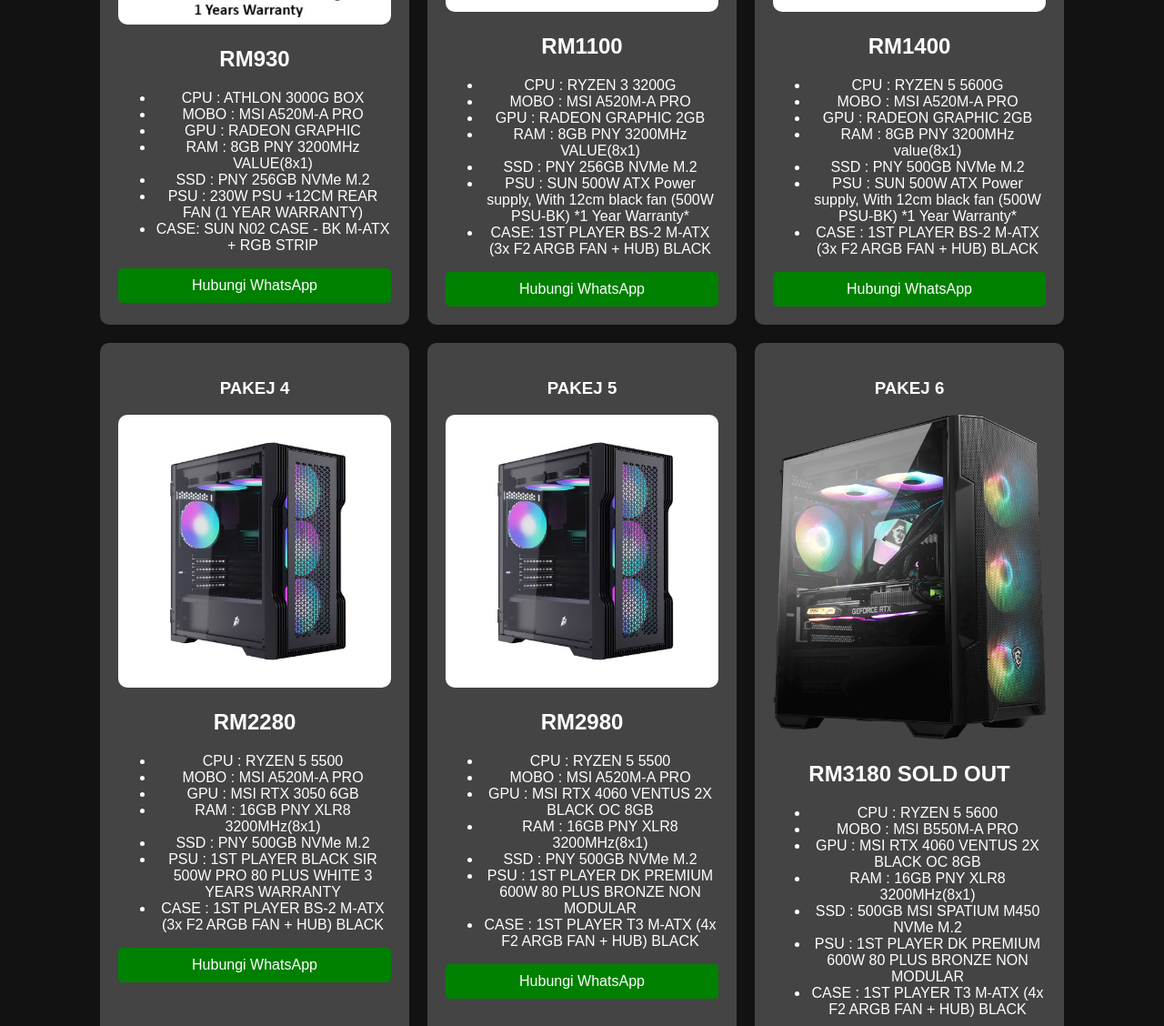
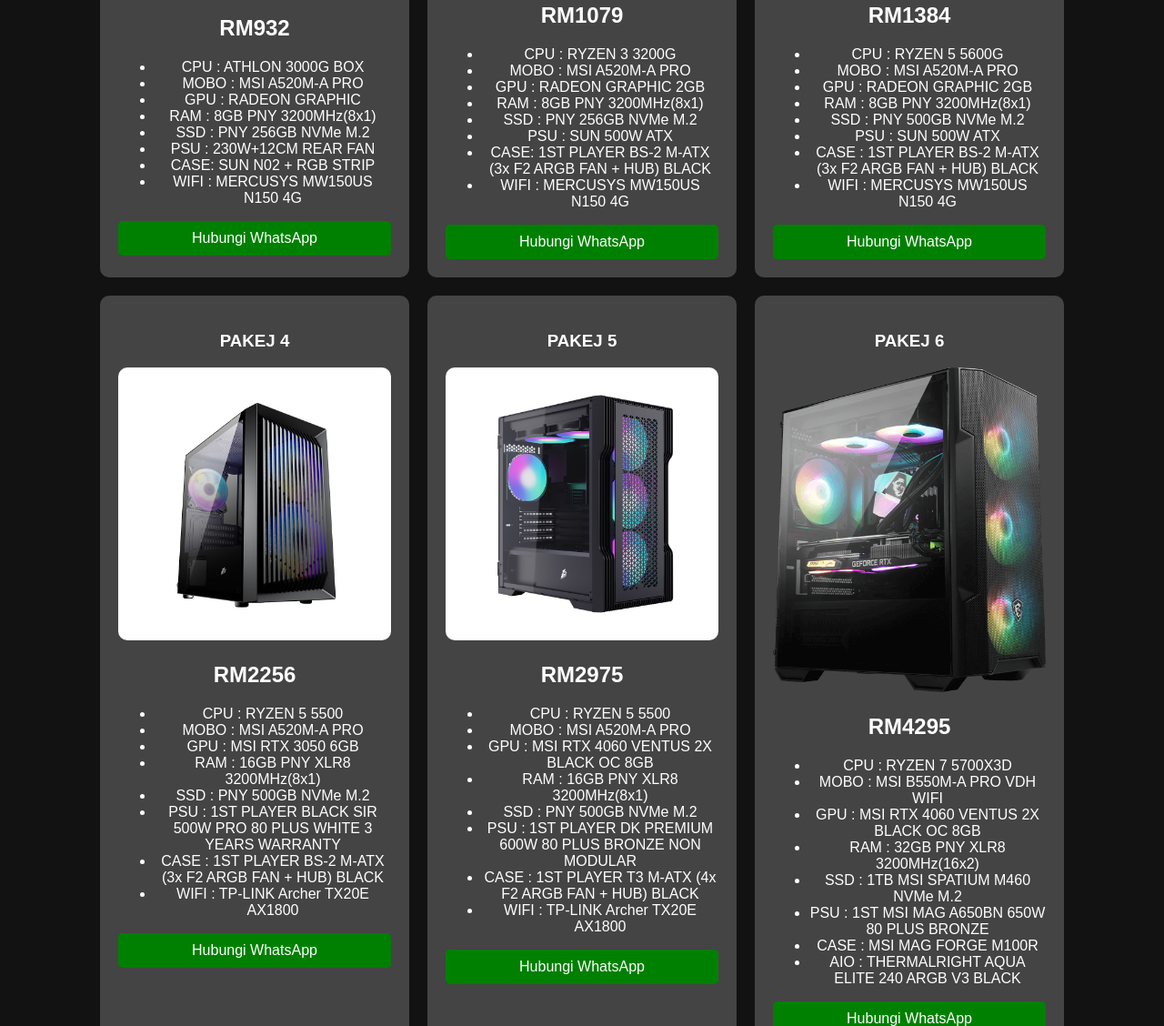
Before and after one commit to Pikachu566/Official_Website-FPS-FIKTECH-PC-SOLUTION, a plain HTML site: page index.html in a window 1280 px wide. Shown: the part 1092-2220 px from the top of the page at 91% size. Drawn offline with Linux system fonts and the light colour scheme.

Commit message:
Update index.html

```diff
--- a/index.html
+++ b/index.html
@@ -38,10 +38,10 @@
 </header>
 
 <div class="info-list">
-    <p>1. Untuk Penghantaran COD/POSTAGE RM30/RM50</p>
+    <p>1. Untuk Penghantaran COD/POSTAGE RM35/RM50</p>
     <p>2. Setiap Pesanan Mengambil Masa 3 Hari Waktu Bekerja.</p>
     <p>3. Lokasi: Ban Pecah, Tanjung Piandang, Perak.</p>
-    <p>4. Kemaskini: 14/4/2025</p>
+    <p>4. Kemaskini: 15/4/2025</p>
 </div>
 
 <div class="fullset-box">
@@ -50,7 +50,6 @@
     <p>MONITOR 27 INCH: VIEWSONIC VA2732-H RM440</p>
     <p>KEYBOARD : LOGITECH MK120/MOUSE COMBO RM65</p>
     <p>HEADSET : RAZER BLACKSHARK V2 X WHITE (SOLD OUT)</p>
-    <p>FREE : MERCUSYS MW150US N150 Wireless Nano USB Adapter, Nano Size, USB 2.0 </p>
 </div>
 
 <div class="container" id="product-container"></div>
@@ -64,13 +63,12 @@
 <script>
 
 const pakejList = [
-    { title: "PAKEJ 1", img: "Sunn02.jpg", price: "RM930", specs: ["CPU : ATHLON 3000G BOX", "MOBO : MSI A520M-A PRO", "GPU : RADEON GRAPHIC", "RAM : 8GB PNY 3200MHz VALUE(8x1)", "SSD : PNY 256GB NVMe M.2" , "PSU : 230W PSU +12CM REAR FAN (1 YEAR WARRANTY) " , "CASE: SUN N02 CASE - BK M-ATX + RGB STRIP "], wa: "175298421" },
-    { title: "PAKEJ 2", img: "BS2.jpg", price: "RM1100", specs: ["CPU : RYZEN 3 3200G", "MOBO : MSI A520M-A PRO", "GPU : RADEON GRAPHIC 2GB", "RAM : 8GB PNY 3200MHz VALUE(8x1)", "SSD : PNY 256GB NVMe M.2" , "PSU : SUN 500W ATX Power supply, With 12cm black fan (500W PSU-BK) *1 Year Warranty* " , "CASE: 1ST PLAYER BS-2 M-ATX (3x F2 ARGB FAN + HUB) BLACK "], wa: "175298421" },
-    { title: "PAKEJ 3", img: "BS2.jpg", price: "RM1400", specs: ["CPU : RYZEN 5 5600G", "MOBO : MSI A520M-A PRO", "GPU : RADEON GRAPHIC 2GB", "RAM : 8GB PNY 3200MHz value(8x1)", "SSD : PNY 500GB NVMe M.2" , "PSU : SUN 500W ATX Power supply, With 12cm black fan (500W PSU-BK) *1 Year Warranty*" , "CASE : 1ST PLAYER BS-2 M-ATX (3x F2 ARGB FAN + HUB) BLACK "], wa: "175298421" },
-	{ title: "PAKEJ 4", img: "T3.jpg", price: "RM2280", specs: ["CPU : RYZEN 5 5500", "MOBO : MSI A520M-A PRO", "GPU : MSI RTX 3050 6GB", "RAM : 16GB PNY XLR8 3200MHz(8x1)", "SSD : PNY 500GB NVMe M.2" , "PSU : 1ST PLAYER BLACK SIR 500W PRO 80 PLUS WHITE  3 YEARS WARRANTY" , "CASE : 1ST PLAYER BS-2 M-ATX (3x F2 ARGB FAN + HUB) BLACK "], wa: "175298421" },
-	{ title: "PAKEJ 5", img: "T3.jpg", price: "RM2980", specs: ["CPU : RYZEN 5 5500", "MOBO : MSI A520M-A PRO", "GPU : MSI RTX 4060 VENTUS 2X BLACK OC 8GB", "RAM : 16GB PNY XLR8 3200MHz(8x1)", "SSD : PNY 500GB NVMe M.2" , "PSU : 1ST PLAYER DK PREMIUM 600W 80 PLUS BRONZE NON MODULAR" , "CASE : 1ST PLAYER T3 M-ATX (4x F2 ARGB FAN + HUB) BLACK  "], wa: "175298421" },
-    { title: "PAKEJ 6", img: "MAG.png", price: "RM3180 SOLD OUT", specs: ["CPU : RYZEN 5 5600", "MOBO : MSI B550M-A PRO", "GPU : MSI RTX 4060 VENTUS 2X BLACK OC 8GB", "RAM : 16GB PNY XLR8 3200MHz(8x1)", "SSD : 500GB MSI SPATIUM M450 NVMe M.2" , "PSU : 1ST PLAYER DK PREMIUM 600W 80 PLUS BRONZE NON MODULAR" , "CASE : 1ST PLAYER T3 M-ATX (4x F2 ARGB FAN + HUB) BLACK  "], wa: "175298421" },
-    { title: "PAKEJ 7", img: "MAG.png", price: "RM3380 SOLD OUT", specs: ["CPU : RYZEN 5 5600", "MOBO : MSI B550M-A PRO VDH WIFI", "GPU : MSI RTX 4060 VENTUS 2X BLACK OC 8GB", "RAM : 16GB PNY XLR8 3200MHz(8x2)", "SSD : 500GB MSI SPATIUM M450 NVMe M.2" , "PSU : MSI MAG A650BN 650W 80 PLUS BRONZE NON MODULAR" , "CASE : MSI MAG FORGE M100R MICRO ATX TOWER CASING (BLACK) (4x ARGB FAN+HUB)"], wa: "175298421" },
+    { title: "PAKEJ 1", img: "Sunn02.jpg", price: "RM932", specs: ["CPU : ATHLON 3000G BOX", "MOBO : MSI A520M-A PRO", "GPU : RADEON GRAPHIC", "RAM : 8GB PNY 3200MHz(8x1)", "SSD : PNY 256GB NVMe M.2" , "PSU : 230W+12CM REAR FAN" , "CASE: SUN N02 + RGB STRIP ", "WIFI : MERCUSYS MW150US N150 4G "], wa: "175298421" },
+    { title: "PAKEJ 2", img: "BS2.jpg", price: "RM1079", specs: ["CPU : RYZEN 3 3200G", "MOBO : MSI A520M-A PRO", "GPU : RADEON GRAPHIC 2GB", "RAM : 8GB PNY 3200MHz(8x1)", "SSD : PNY 256GB NVMe M.2" , "PSU : SUN 500W ATX " , "CASE: 1ST PLAYER BS-2 M-ATX (3x F2 ARGB FAN + HUB) BLACK ", "WIFI : MERCUSYS MW150US N150 4G "], wa: "175298421" },
+    { title: "PAKEJ 3", img: "BS2.jpg", price: "RM1384", specs: ["CPU : RYZEN 5 5600G", "MOBO : MSI A520M-A PRO", "GPU : RADEON GRAPHIC 2GB", "RAM : 8GB PNY 3200MHz(8x1)", "SSD : PNY 500GB NVMe M.2" , "PSU : SUN 500W ATX " , "CASE : 1ST PLAYER BS-2 M-ATX (3x F2 ARGB FAN + HUB) BLACK ", "WIFI : MERCUSYS MW150US N150 4G "], wa: "175298421" },
+	{ title: "PAKEJ 4", img: "BS2.jpg", price: "RM2256", specs: ["CPU : RYZEN 5 5500", "MOBO : MSI A520M-A PRO", "GPU : MSI RTX 3050 6GB", "RAM : 16GB PNY XLR8 3200MHz(8x1)", "SSD : PNY 500GB NVMe M.2" , "PSU : 1ST PLAYER BLACK SIR 500W PRO 80 PLUS WHITE  3 YEARS WARRANTY" , "CASE : 1ST PLAYER BS-2 M-ATX (3x F2 ARGB FAN + HUB) BLACK ", "WIFI : TP-LINK Archer TX20E AX1800 "], wa: "175298421" },
+	{ title: "PAKEJ 5", img: "T3.jpg", price: "RM2975", specs: ["CPU : RYZEN 5 5500", "MOBO : MSI A520M-A PRO", "GPU : MSI RTX 4060 VENTUS 2X BLACK OC 8GB", "RAM : 16GB PNY XLR8 3200MHz(8x1)", "SSD : PNY 500GB NVMe M.2" , "PSU : 1ST PLAYER DK PREMIUM 600W 80 PLUS BRONZE NON MODULAR" , "CASE : 1ST PLAYER T3 M-ATX (4x F2 ARGB FAN + HUB) BLACK  ", "WIFI : TP-LINK Archer TX20E AX1800 "], wa: "175298421" },
+    { title: "PAKEJ 6", img: "MAG.png", price: "RM4295", specs: ["CPU : RYZEN 7 5700X3D", "MOBO : MSI B550M-A PRO VDH WIFI", "GPU : MSI RTX 4060 VENTUS 2X BLACK OC 8GB", "RAM : 32GB PNY XLR8 3200MHz(16x2)", "SSD : 1TB MSI SPATIUM M460 NVMe M.2" , "PSU : 1ST MSI MAG A650BN 650W 80 PLUS BRONZE" , "CASE : MSI MAG FORGE M100R ", " AIO : THERMALRIGHT AQUA ELITE 240 ARGB V3 BLACK "], wa: "175298421" },
 ];
 
 const container = document.getElementById("product-container");
```
